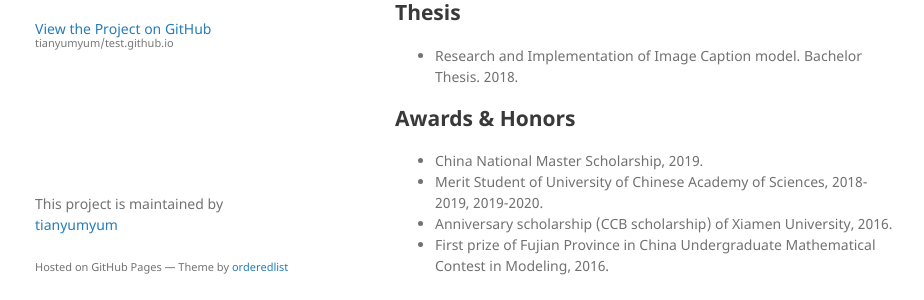
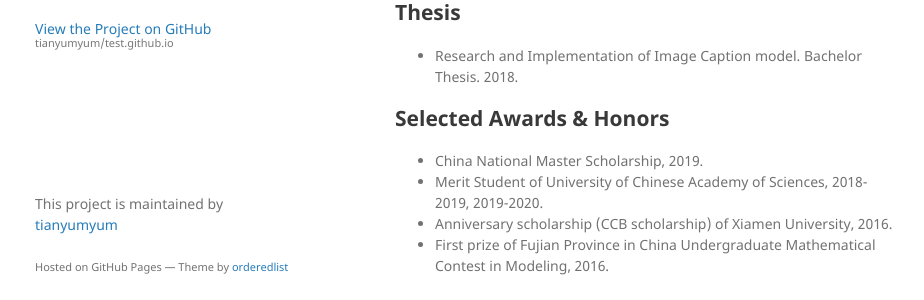
Before and after one commit to tianyumyum/test.github.io, a Jekyll site: the page built from index.md, in a window 1280 px wide and 900 px high, scrolled down 635 px. Shown: the part 554-854 px from the top of the window, without its empty margins (175-1099 px from the left). Built offline with Jekyll 4.4.1, drawn with Linux system fonts in a browser that asks for light colours; our own code applies the rules of GitHub Pages for plain Markdown files.

Commit message:
Update index.md

```diff
--- a/index.md
+++ b/index.md
@@ -39,7 +39,7 @@ with Progressive Self-supervised Attention Learning. In Artificial Intelligence
 
 *   Research and Implementation of Image Caption model. Bachelor Thesis. 2018.
 
-## Awards & Honors
+## Selected Awards & Honors
 
 *   China National Master Scholarship, 2019.
 *   Merit Student of University of Chinese Academy of Sciences, 2018-2019, 2019-2020.
```
